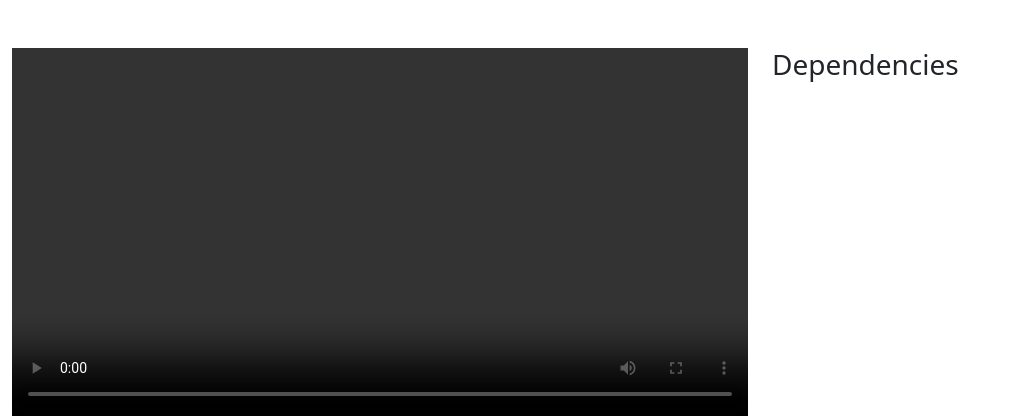
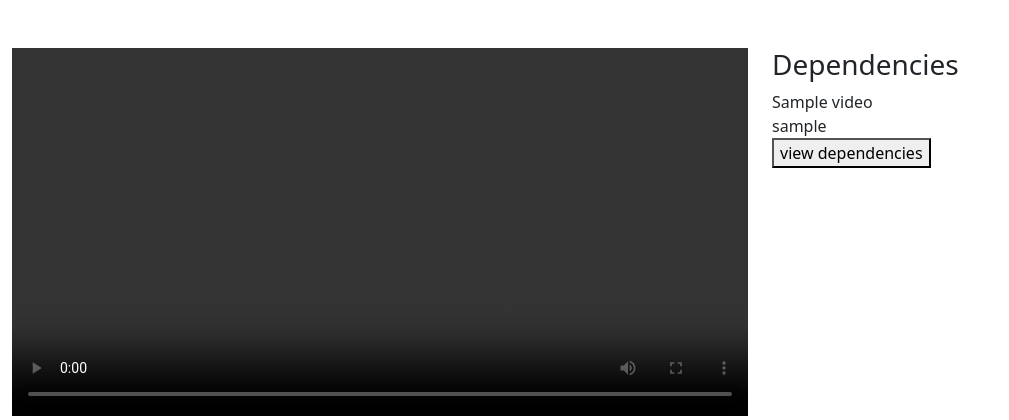
Before and after one commit to warleon/IS-project, a Django app: page /show?id=1 in a window 1280 px wide. Shown: the part 56-476 px from the top of the page, without its empty margins (0-1009 px from the left). Run offline with Django 4.2, Linux system fonts and the light colour scheme; tables that the repository leaves empty hold one stand-in row (values such as "Sample post"); some libraries are stand-ins or nearby versions.

Commit message:
view dependencies

```diff
--- a/webServer/project/Webserver/BigTeta/api.py
+++ b/webServer/project/Webserver/BigTeta/api.py
@@ -1,5 +1,12 @@
 from .models import Video, Related
 from django.http import JsonResponse
+from django.forms.models import model_to_dict
+
+import logging
+
+logging.basicConfig(level=logging.WARNING)
+logger = logging.getLogger(__name__)
+logger.setLevel(logging.INFO)
 
 def get_video_by_title(request):
   segment = request.GET.get('title')
@@ -10,6 +17,18 @@ def get_video_by_title(request):
     return JsonResponse([], safe=False)
 
 def get_dependecies_from_video_id(request):
-  id = request.GET.get('id')
-  relations = Related.objects.filter(video_01=id)
-  return JsonResponse(list(videos.values()), safe=False)
+  try:
+    id = request.GET.get('id')
+    relations = Related.objects.filter(video_01_id=int(id))
+    videos=[]
+    for relation in relations:
+      video =Video.objects.get(pk=relation.video_02_id)
+      json = model_to_dict(video)
+      del json["docfile"]
+      json["author"] = video.author.username
+      videos.append(json)
+    logger.info(videos)
+    return JsonResponse(videos, safe=False)
+  except ValueError as e:
+    logger.error(e)
+    return JsonResponse([], safe=False)
--- a/webServer/project/Webserver/BigTeta/templates/base.html
+++ b/webServer/project/Webserver/BigTeta/templates/base.html
@@ -23,6 +23,8 @@
 
     <!-- BigTeta favicon -->
     <link rel="shortcut icon" type="image/png" href="{% static 'images/favicon.ico' %}"/>
+    <!-- jquery -->
+    <script src="https://ajax.googleapis.com/ajax/libs/jquery/3.5.1/jquery.min.js"></script>
   </head>
   <body>
     {% include 'navbar.html' %}
@@ -42,6 +44,5 @@
       integrity="sha512-3z3zGiu0PabNyuTAAfznBJFpOg4owG9oQQasE5BwiiH5BBwrAjbfgIe0RCdtHJ0BQV1YF2Shgokbz2NziLnkuQ==" crossorigin="anonymous" referrerpolicy="no-referrer"></script>
     <script src="https://cdnjs.cloudflare.com/ajax/libs/plyr/3.7.2/plyr.js"
       integrity="sha512-OlPa3CLz34wRV8+Aq+Zn39Nc5FNHJPPYLeh/ZXjapjWIQl21a4f6gDM6futqnCIF0IQHEQUf3JJkDdLw+mxglA==" crossorigin="anonymous" referrerpolicy="no-referrer"></script>
-
   </body>
 </html>
--- a/webServer/project/Webserver/BigTeta/templates/showVideo.html
+++ b/webServer/project/Webserver/BigTeta/templates/showVideo.html
@@ -24,6 +24,7 @@
         <h3>
           Dependencies
         </h3>
+        <div id="dependencies" data-id="{{ video.id }}"></div>
       </div>
       <!-- Dependencies sidebar END -->
     </div>
@@ -31,22 +32,22 @@
 </section>
 
 <script src="https://hls-js.netlify.app/dist/hls.js"></script>
+<script type="text/javascript" src="{% static '/js/showVideo.js'  %}"></script>
 <script>
   var video = document.getElementById('video');
   if (Hls.isSupported()) {
     var hls = new Hls({
-      debug: true,
+      debug: false,
     });
     hls.loadSource('{{ url }}');
     hls.attachMedia(video);
     hls.on(Hls.Events.MEDIA_ATTACHED, function () {
-      video.muted = true;
-      video.play();
+      // video.play();
     });
   }
   else if (video.canPlayType('application/x-mpegURL')) {
     video.src = '{{ url }}';
-    video.addEventListener('canPlayType', function () {
+    video.addEventListener('canplay', function () {
       video.play();
     });
   }
--- a/webServer/project/Webserver/BigTeta/urls.py
+++ b/webServer/project/Webserver/BigTeta/urls.py
@@ -10,8 +10,8 @@ urlpatterns = [
     path('register', views.register, name='register'),
     path('logout', views.logout_user, name='logout'),
     path('show', views.show_video, name='showVideo'),
-    path('getvideos', api.get_video_by_title, name='getVideos'),
     path('showFiles', views.showFiles, name='showFiles'),
     path('upload', views.upload, name='upload'),
-    path('prueba', views.prueba, name='prueba')
+    path('getvideos', api.get_video_by_title, name='getVideos'),
+    path('getdependencies', api.get_dependecies_from_video_id, name='getdependencies'),
 ]
--- /dev/null
+++ b/webServer/project/Webserver/static/js/showVideo.js
@@ -0,0 +1,53 @@
+function addVideo(video, layer) {
+	let wrapper = $("<div></div>");
+	let title = $("<div></div>");
+	let author = $("<div></div>");
+	let btn = $("<button>view dependencies</button>");
+
+	title.text(video.title);
+	author.text(video.author);
+	btn.on("click", () => {
+		level = parseInt(layer.attr("data-level")) + 1;
+		checkLevel = level
+		while (1) {
+			elem = $('[data-level="' + checkLevel + '"]')
+			if (!elem.length) break;
+			elem.remove();
+			checkLevel += 1;
+		}
+		addLayer(video.id, level);
+	})
+
+	wrapper.append(title);
+	wrapper.append(author);
+	wrapper.append(btn);
+
+	layer.append(wrapper);
+}
+
+function addLayer(videoId, level) {
+	//create layer
+	let layer = $("<div></div>");
+	layer.attr("data-level", level);
+	$("#dependencies").append(layer);
+
+	const config = {
+		url: "getdependencies",
+		type: "GET",
+		datatype: "json",
+		data: {
+			id: videoId
+		},
+		success: (data) => {
+			for (video of data) {
+				addVideo(video, layer);
+			}
+		},
+		error: (err) => { console.log(err); }
+	}
+	$.ajax(config);
+}
+
+$(document).ready(() => {
+	addLayer($("#dependencies").attr("data-id"), 0);
+});
```
Also changed, not shown: webServer/project/Webserver/BigTeta/templates/upload.html (+1 -9 lines), webServer/project/Webserver/static/js/upload.js (renamed from webServer/project/Webserver/static/js/script.js).
